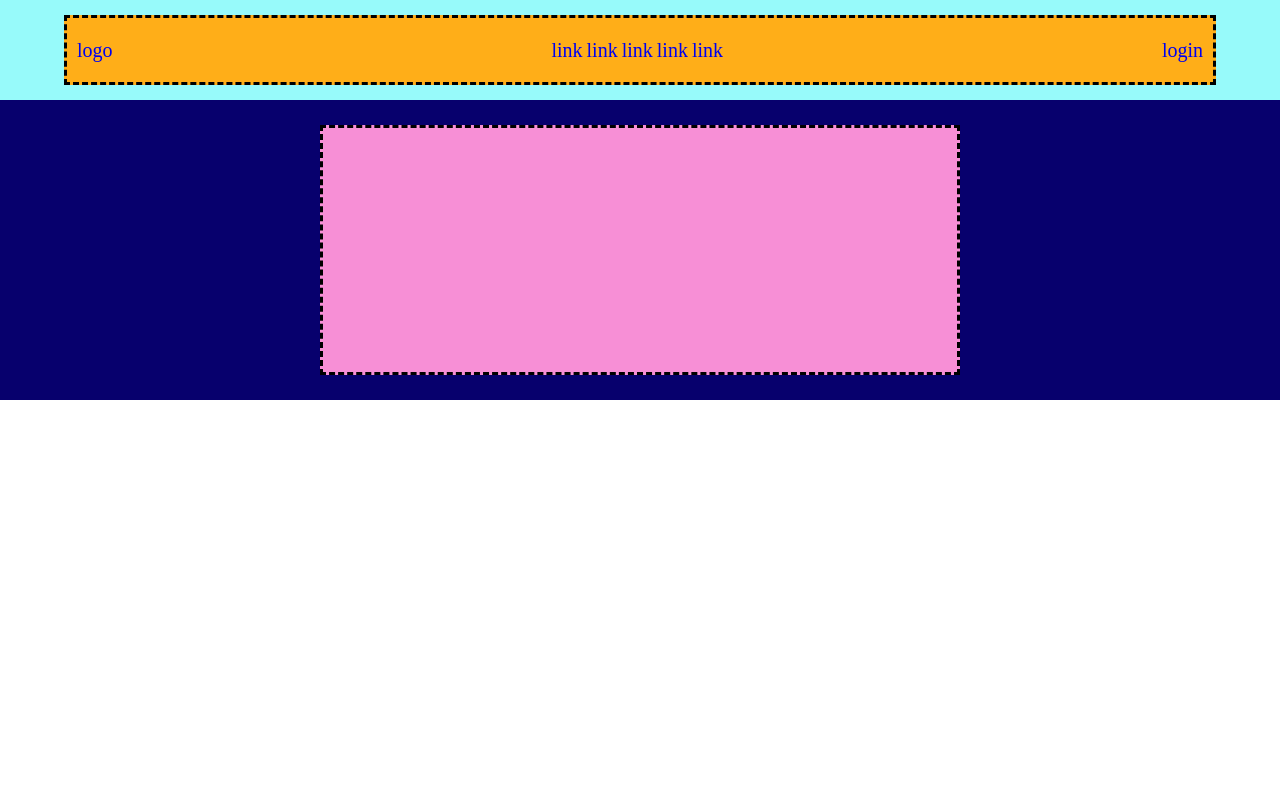
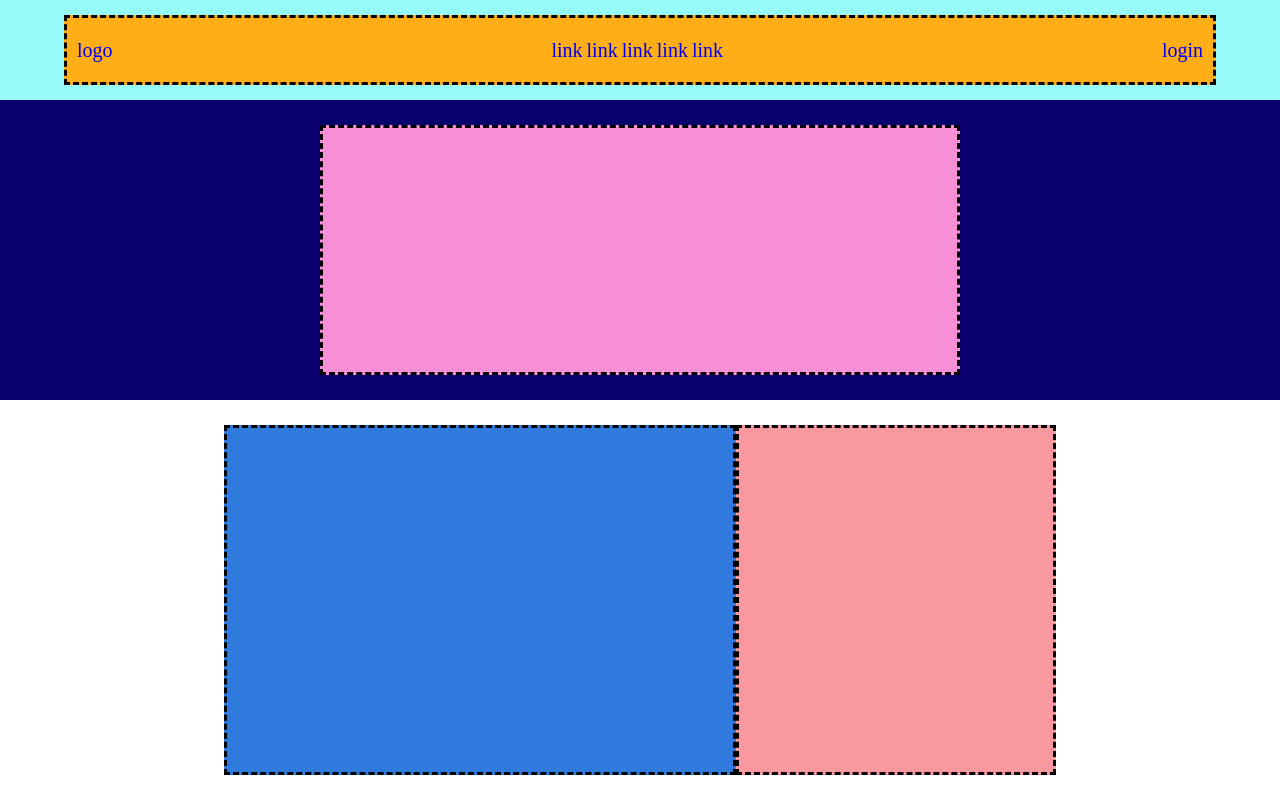
Before and after one commit to DanieleGattuso/htmlcss-struttura-discord, a plain HTML site: page index.html in a window 1280 px wide. Drawn offline with Linux system fonts and the light colour scheme.

Commit message:
second div of the main

```diff
--- a/css/style.css
+++ b/css/style.css
@@ -56,3 +56,31 @@ a{
     border: dashed black 3px;
 
 }
+
+.main-div2 {
+
+    background-color: rgb(255, 255, 255);
+    height: 400px;
+    display: flex;
+    flex-direction: row;
+    justify-content: center;
+    align-items: center;
+
+}
+
+.div-container2 {
+
+    background-color: rgb(47, 122, 220);
+    height: 350px;
+    width: 40%;
+    border: dashed black 3px;
+
+}
+.div-container2-1 {
+
+    background-color: rgb(249, 152, 158);
+    height: 350px;
+    width: 25%;
+    border: dashed black 3px;
+
+}
--- a/index.html
+++ b/index.html
@@ -51,6 +51,21 @@
 
             </div>
 
+        </div>
+
+        <div class="main-div2">
+
+            <div class="div-container2 ">
+
+
+            </div>
+
+            <div class="div-container2-1">
+
+
+            </div>
+
+
 
         </div>
 
```
